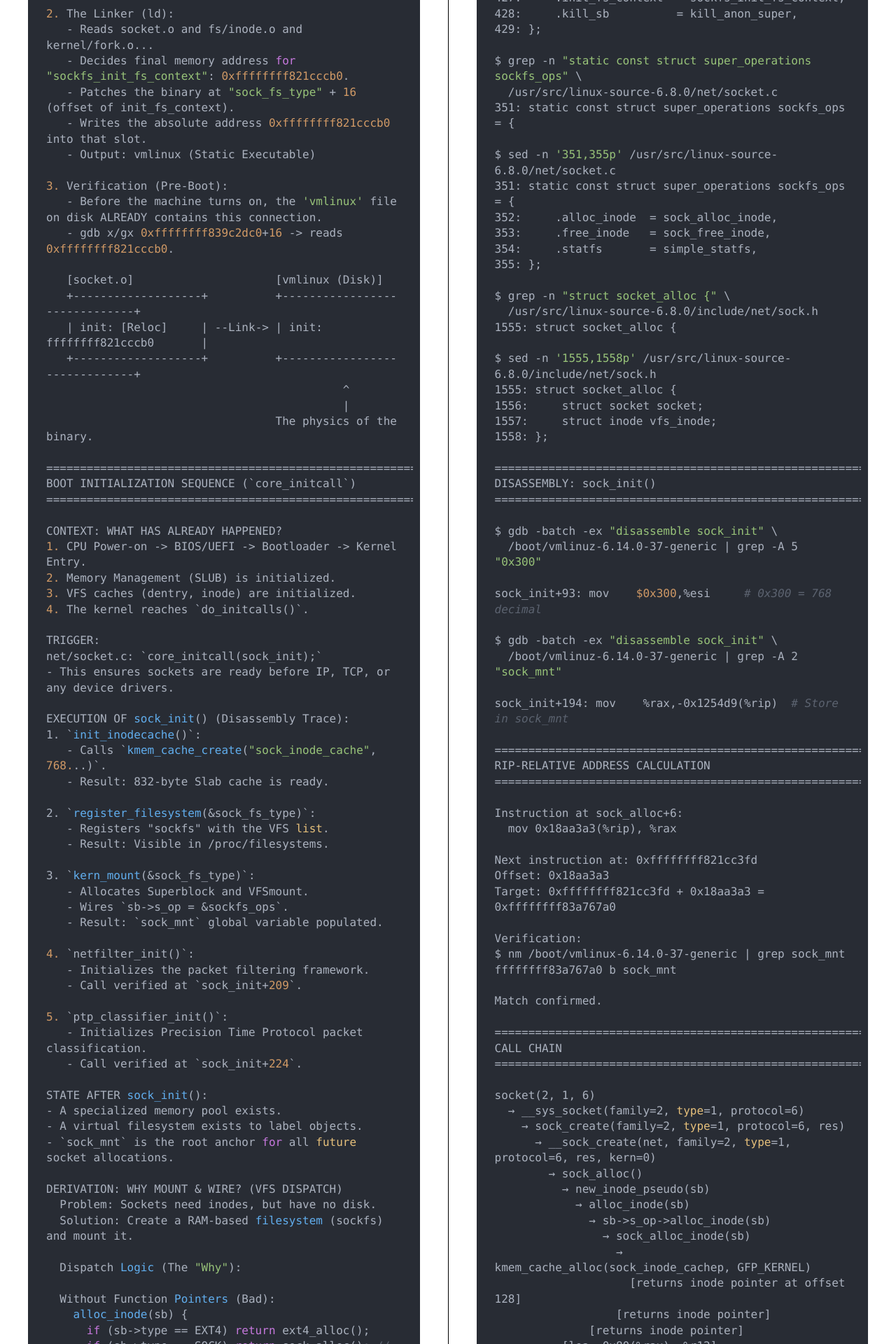
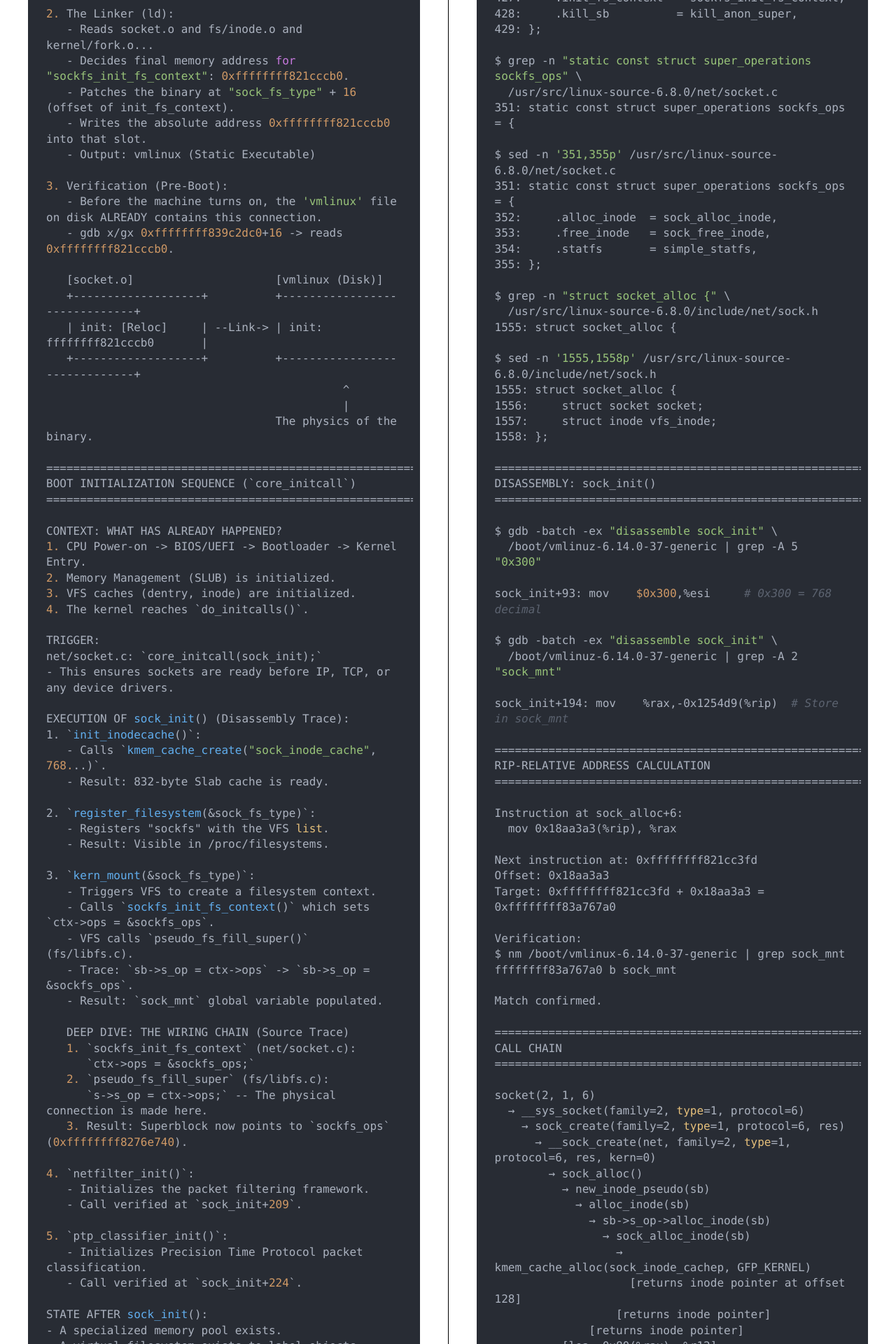
Before and after one commit to raikrahul/socket-trace-investigation, a Jekyll site: the page socket_book.html, which Jekyll copies as it is, in a window 1280 px wide. Shown: the part 3080-5000 px from the top of the page at 70% size. Built offline with Jekyll 4.4.1, drawn with Linux system fonts in a browser that asks for light colours; nearby versions of some CDN libraries; some of the changed text lies outside the part shown.

Commit message:
Detail kern_mount wiring chain for sockfs_ops

```diff
--- a/socket_book.html
+++ b/socket_book.html
@@ -225,9 +225,18 @@ EXECUTION OF sock_init() (Disassembly Trace):
    - Result: Visible in /proc/filesystems.
 
 3. `kern_mount(&sock_fs_type)`:
-   - Allocates Superblock and VFSmount.
-   - Wires `sb->s_op = &sockfs_ops`.
+   - Triggers VFS to create a filesystem context.
+   - Calls `sockfs_init_fs_context()` which sets `ctx->ops = &sockfs_ops`.
+   - VFS calls `pseudo_fs_fill_super()` (fs/libfs.c).
+   - Trace: `sb->s_op = ctx->ops` -> `sb->s_op = &sockfs_ops`.
    - Result: `sock_mnt` global variable populated.
+
+   DEEP DIVE: THE WIRING CHAIN (Source Trace)
+   1. `sockfs_init_fs_context` (net/socket.c):
+      `ctx->ops = &sockfs_ops;`
+   2. `pseudo_fs_fill_super` (fs/libfs.c):
+      `s->s_op = ctx->ops;` -- The physical connection is made here.
+   3. Result: Superblock now points to `sockfs_ops` (0xffffffff8276e740).
 
 4. `netfilter_init()`:
    - Initializes the packet filtering framework.
```
